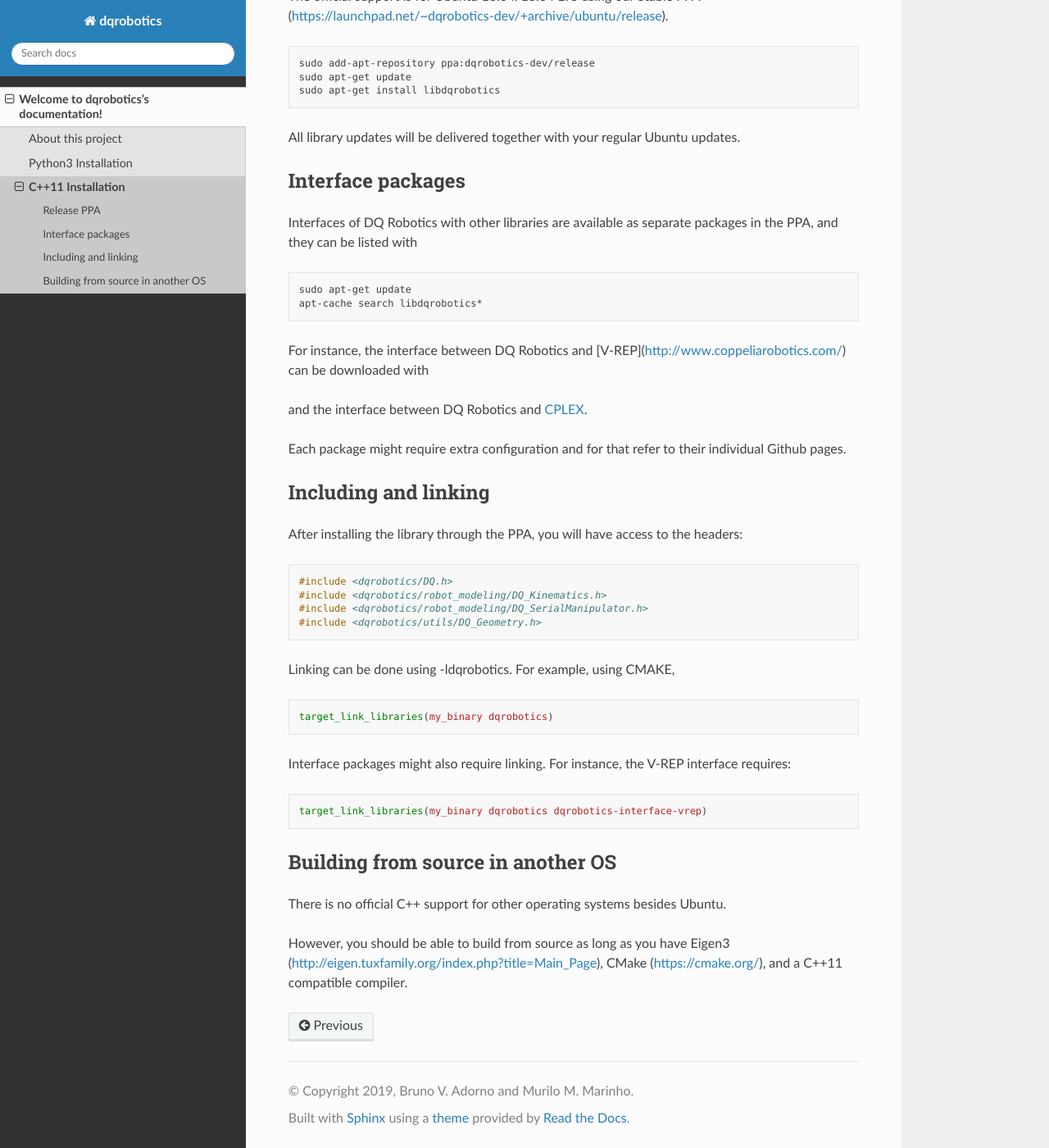
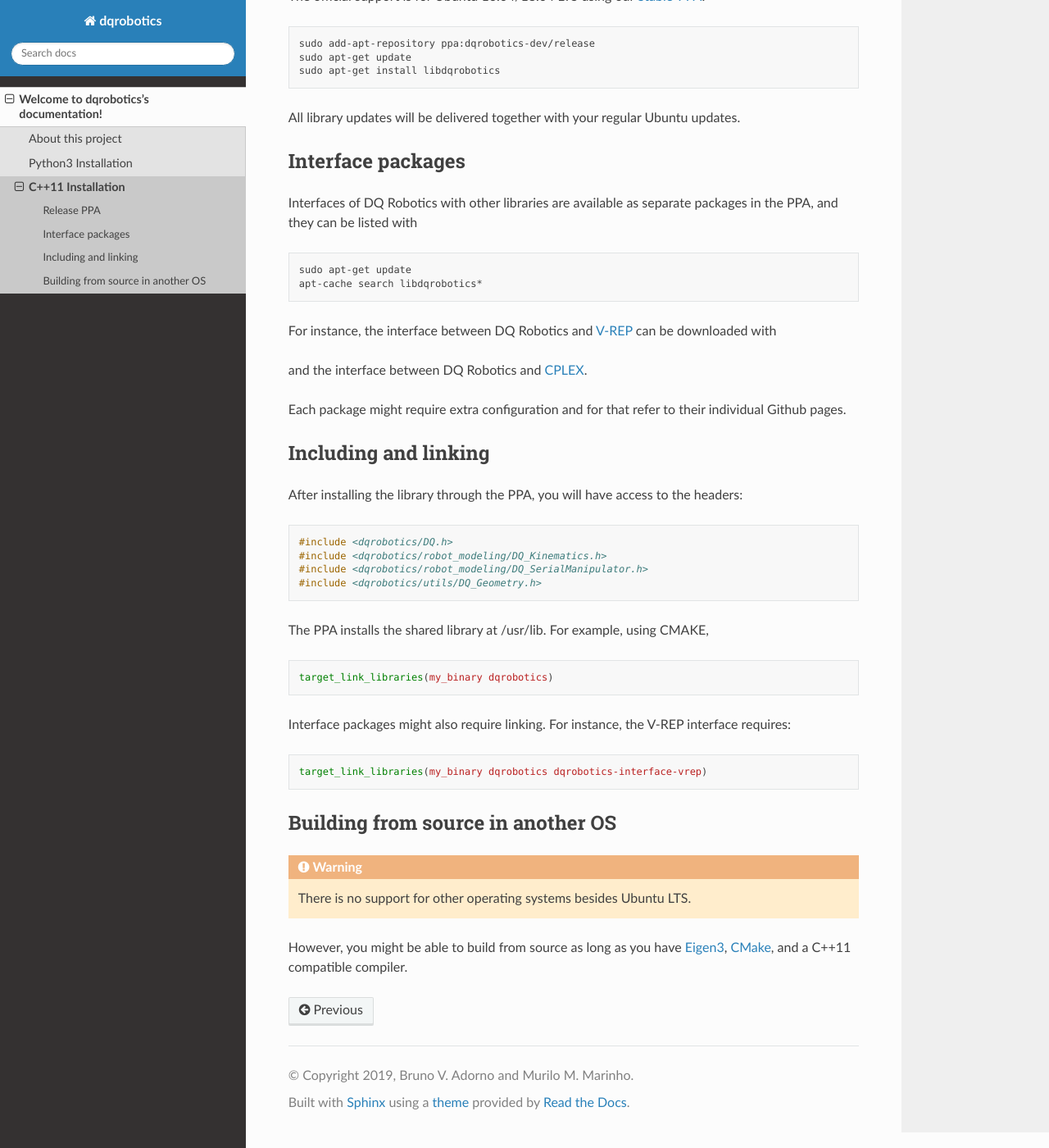
Before and after one commit to dqrobotics/dqrobotics.github.io, a Sphinx documentation site: the page built from docs/installation/cpp.rst, in a window 1280 px wide and 1400 px high, scrolled down 232 px. Shown: the whole window at 82% size. Built offline with Sphinx 7.4.7 and the Read the Docs theme 2.0.0, drawn with Linux system fonts in a browser that asks for light colours; some of the changed text lies outside the part shown.

Commit message:
Update cpp.rst

```diff
--- a/docs/installation/cpp.rst
+++ b/docs/installation/cpp.rst
@@ -4,7 +4,7 @@ C++11 Installation
 Release PPA
 ==================
 
-The official support is for Ubuntu 16.04/18.04 LTS using our Stable PPA (https://launchpad.net/~dqrobotics-dev/+archive/ubuntu/release).
+The official support is for Ubuntu 16.04/18.04 LTS using our Stable-PPA_.
 
 .. code-block:: bash
 
@@ -24,7 +24,7 @@ Interfaces of DQ Robotics with other libraries are available as separate package
   sudo apt-get update
   apt-cache search libdqrobotics*
 
-For instance, the interface between DQ Robotics and [V-REP](http://www.coppeliarobotics.com/) can be downloaded with
+For instance, the interface between DQ Robotics and V-REP_ can be downloaded with
 
 .. code-block:: bash
   sudo apt-get install libdqrobotics-interface-vrep
@@ -47,7 +47,7 @@ After installing the library through the PPA, you will have access to the header
   #include <dqrobotics/robot_modeling/DQ_SerialManipulator.h>
   #include <dqrobotics/utils/DQ_Geometry.h>
 
-Linking can be done using -ldqrobotics. For example, using CMAKE,
+The PPA installs the shared library at /usr/lib. For example, using CMAKE,
 
 .. code-block:: cmake
 
@@ -60,8 +60,14 @@ Interface packages might also require linking. For instance, the V-REP interface
   target_link_libraries(my_binary dqrobotics dqrobotics-interface-vrep)
 
 Building from source in another OS
-==================
+==================================
 
-There is no official C++ support for other operating systems besides Ubuntu.
+.. warning::
+   There is no support for other operating systems besides Ubuntu LTS.
 
-However, you should be able to build from source as long as you have Eigen3 (http://eigen.tuxfamily.org/index.php?title=Main_Page), CMake (https://cmake.org/), and a C++11 compatible compiler.
+However, you might be able to build from source as long as you have Eigen3_, CMake_, and a C++11 compatible compiler.
+
+.. _Stable-PPA: https://launchpad.net/~dqrobotics-dev/+archive/ubuntu/release
+.. _V-REP: http://www.coppeliarobotics.com/
+.. _Eigen3: http://eigen.tuxfamily.org/index.php?title=Main_Page
+.. _CMake: https://cmake.org/
```
